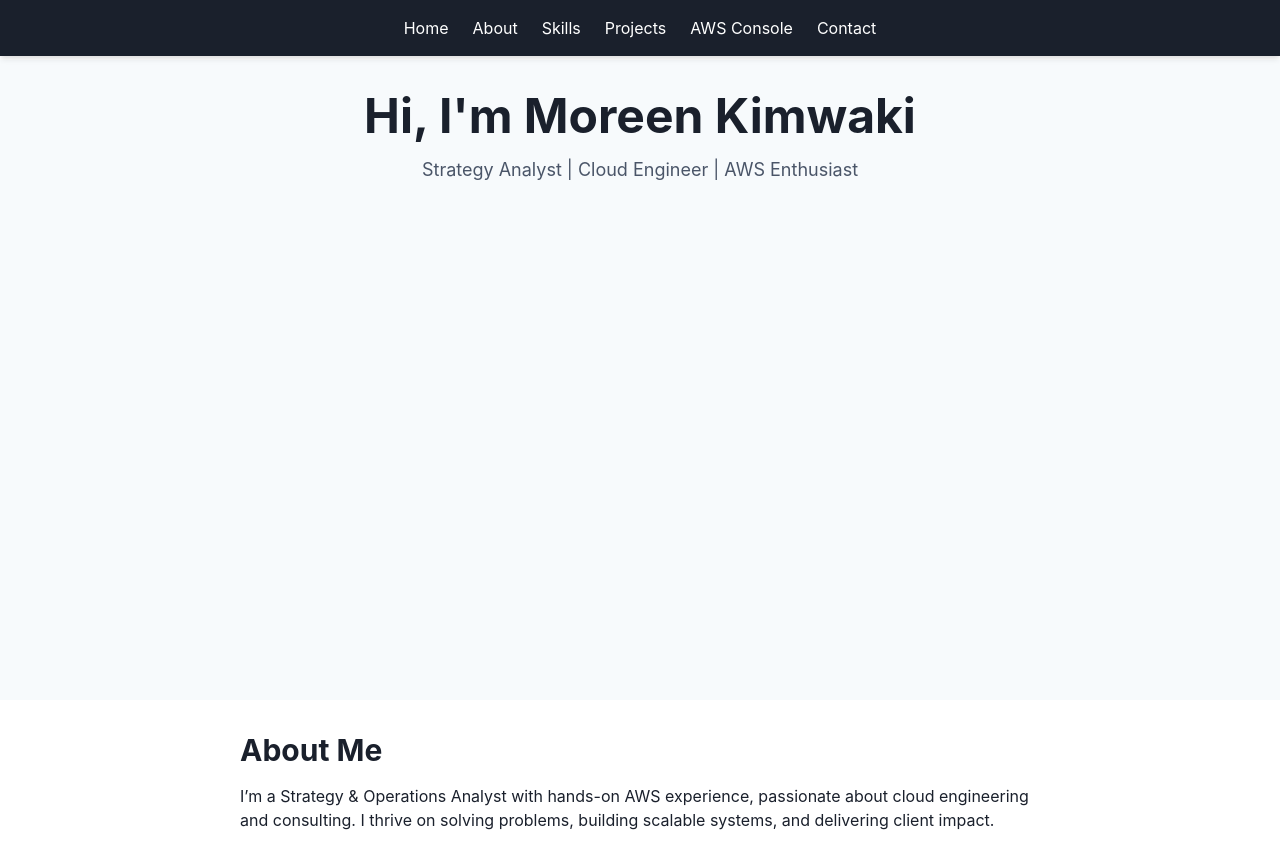
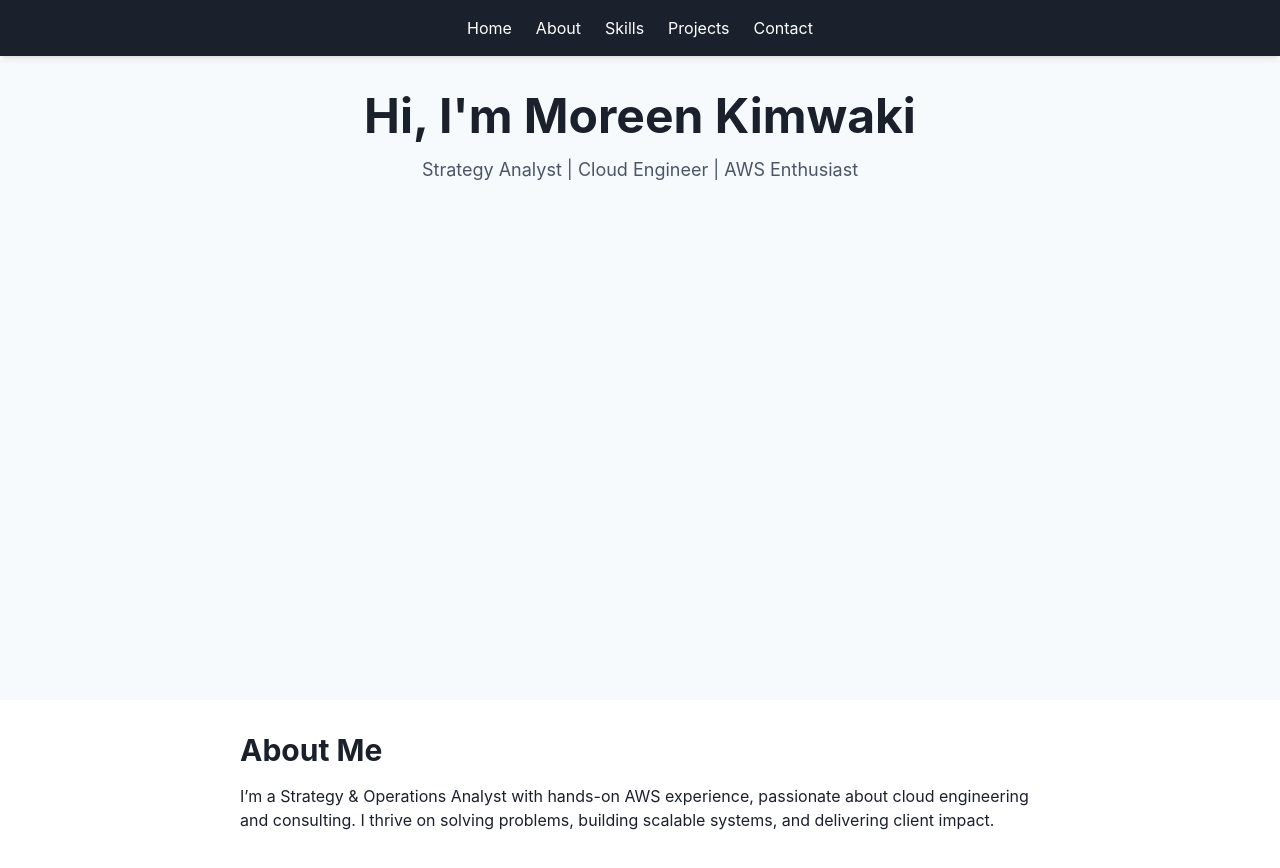
Before and after one commit to moreenkim/personal-portfolio, a React (Create React App) app: page / in a window 1280 px wide. Shown: the top 868 px of the page. Built offline with nearby package versions, Linux system fonts and the light colour scheme.

Commit message:
create and update the Navbar component and enable the scroll functionality

```diff
--- a/src/components/Navbar.js
+++ b/src/components/Navbar.js
@@ -3,31 +3,9 @@ import './Navbar.css';
 
 import {
   Box,
-  Flex,
-  Button,
-  useColorModeValue,
-  Stack,
-  useDisclosure,
-  IconButton,
-  Menu,
-  MenuButton,
-  MenuList,
-  MenuItem,
-  Collapse,
   Link, HStack
 } from "@chakra-ui/react";
-// import { HamburgerIcon, CloseIcon } from "@chakra-ui/icons";
 
-// const MobileNavBar = () => {
-//   const { isOpen, onOpen, onClose } = useDisclosure();
-//   const { t } = useTranslation();
-
-//   const MobileNavBarItems = [
-//     { label: `${t("navbar.home")}` },
-//     { label: `${t("navbar.about")}`, href: "/about" },
-//     { label: `${t("navbar.contact")}`, href: "/contact" },
-//     { label: `${t("navbar.blog")}`, href: "/blog" },
-//   ];
 const Navbar = () => {
   return (
     <Box
@@ -47,7 +25,7 @@ const Navbar = () => {
         <Link href="#about">About</Link>
         <Link href="#skills">Skills</Link>
         <Link href="#projects">Projects</Link>
-        <Link href="#console">AWS Console</Link>
+        {/* <Link href="#console">AWS Console</Link> */}
         <Link href="#contact">Contact</Link>
       </HStack>
     </Box>
@@ -55,38 +33,3 @@ const Navbar = () => {
 };
 
 export default Navbar;
-
-
-//   return (
-//     <Stack as={"nav"} p={4} display={{ md: "none" }}>
-//       {MobileNavBarItems.map((item, idx) => {
-//         return (
-//           <Stack spacing={4} onClick={isOpen ? onClose : onOpen} key={idx}>
-//             <Flex py={2} justify={"space-between"} align={"center"}>
-//               <a href={item.href ?? "/"}>
-//                 <b>{item.label}</b>
-//               </a>
-//             </Flex>
-//           </Stack>
-//         );
-//       })}
-//     </Stack>
-//   );
-// };
-
-
-
-// const Navbar = () => {
-//   return (
-//     <nav className="navbar">
-//       <a href="#home">Home</a>
-//       <a href="#about">About</a>
-//       <a href="#skills">Skills</a>
-//       <a href="#projects">Projects</a>
-//       <a href="#console">AWS Console</a>
-//       <a href="#contact">Contact</a>
-//     </nav>
-//   );
-// };
-
-// export default Navbar;
```
